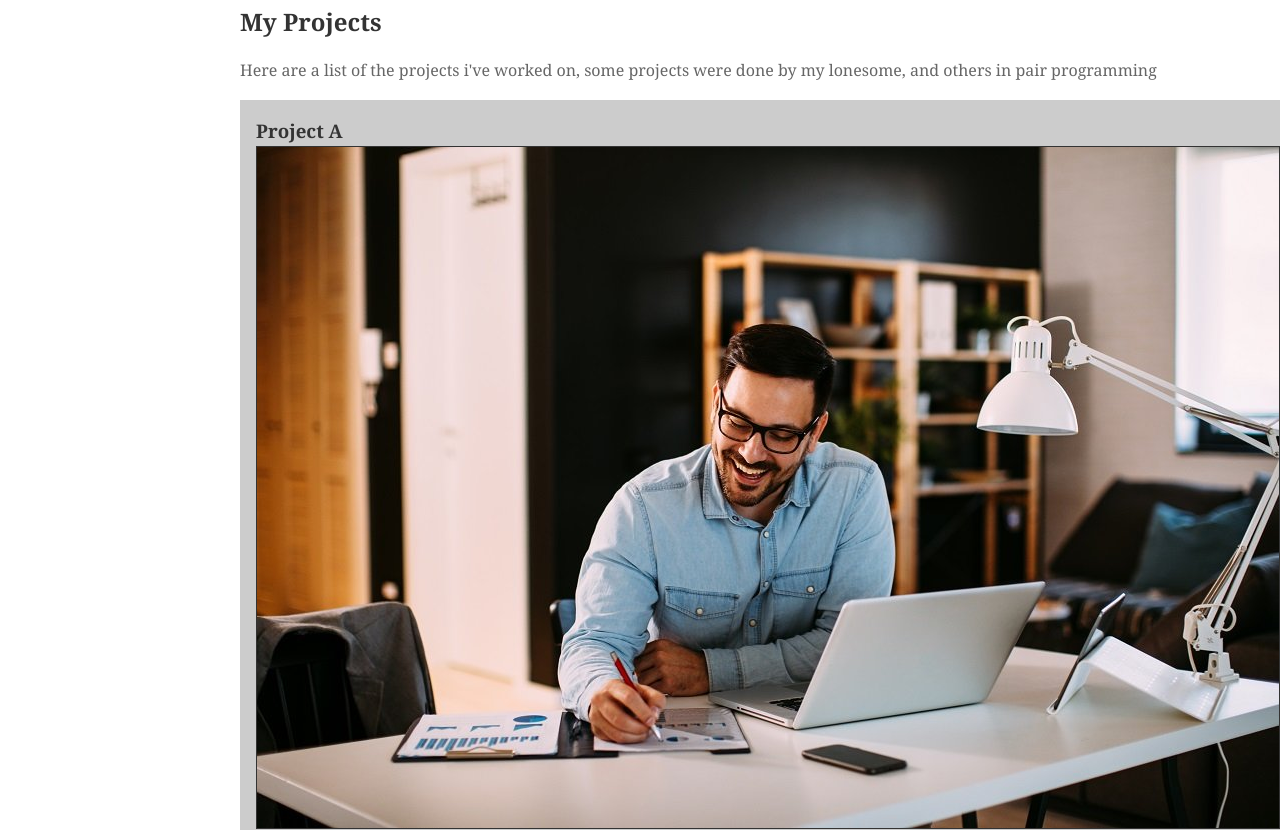
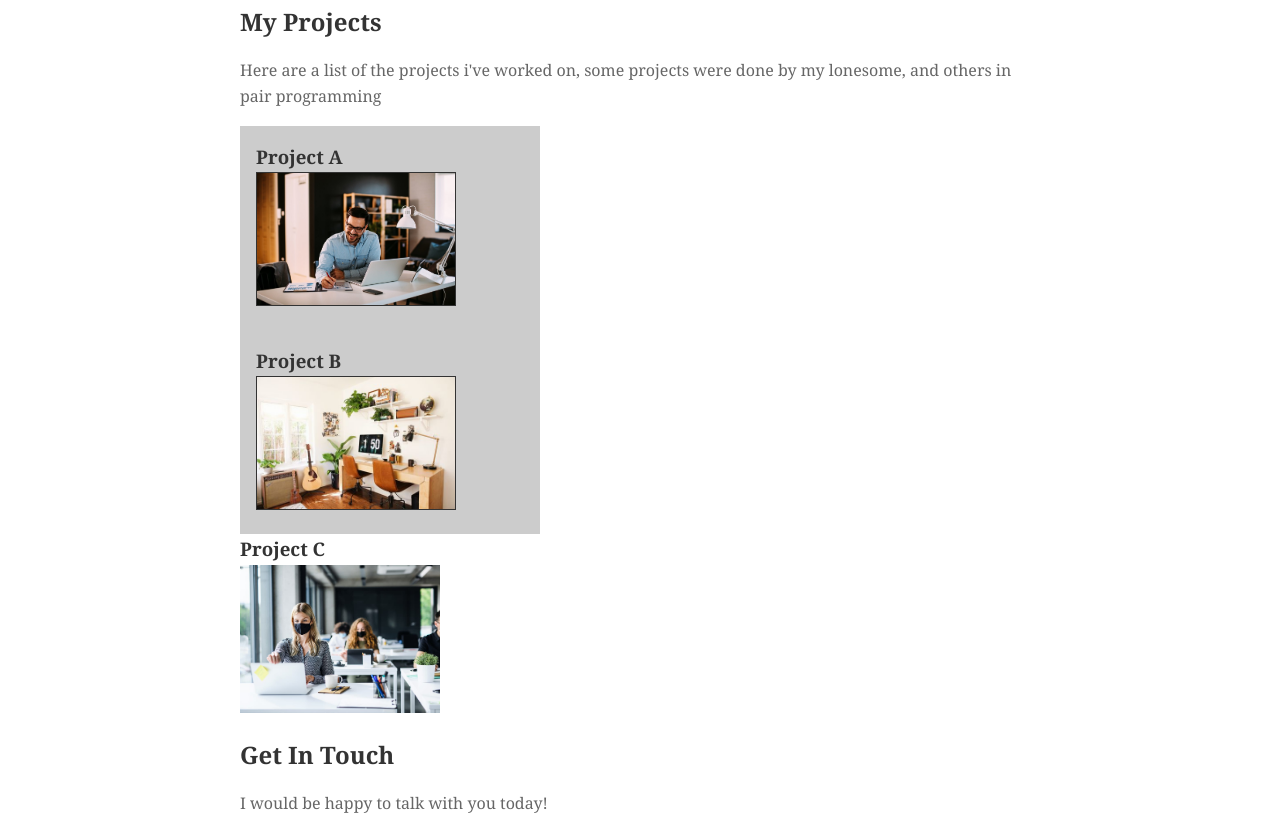
Before and after one commit to 1Jhovany/1Jhovany.github.io, a plain HTML site: page index.html in a window 1280 px wide. Shown: the part 577-1407 px from the top of the page. Drawn offline with Linux system fonts and the light colour scheme.

Commit message:
Fixed Pics Size

```diff
--- a/index.html
+++ b/index.html
@@ -24,17 +24,17 @@
                 <div id="Projects">
                     <article>
                         <h3>Project A</h3>
-                        <img src="./images/1em.jpeg">
+                        <img src="./images/1em.jpeg" width="200x">
                         <p></p>
                     </article>
                     <article>
                         <h3>Project B</h3>
-                        <img src="./images/2em.jpg">
+                        <img src="./images/2em.jpg" width="200px">
                         <p></p>
                     </article>
                     </article>
                         <h3>Project C</h3>
-                        <img src="./images/3em.jpg">
+                        <img src="./images/3em.jpg" width="200px">
                         <p></p>
                     </article>
                 </div>
--- a/style.css
+++ b/style.css
@@ -89,6 +89,7 @@ section ul {
 #myProjects article{
     background: #ccc;
     padding: 1em;
+    width: 300px;
 }
 
 #myProjects article img {
```
